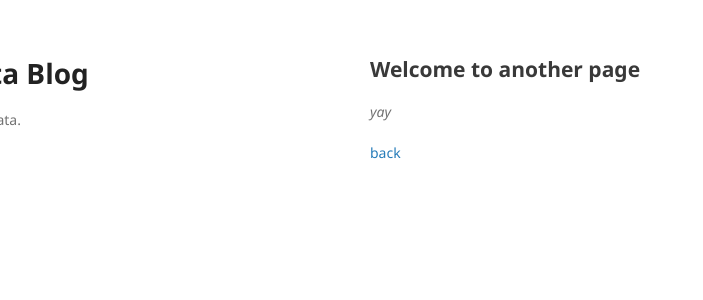
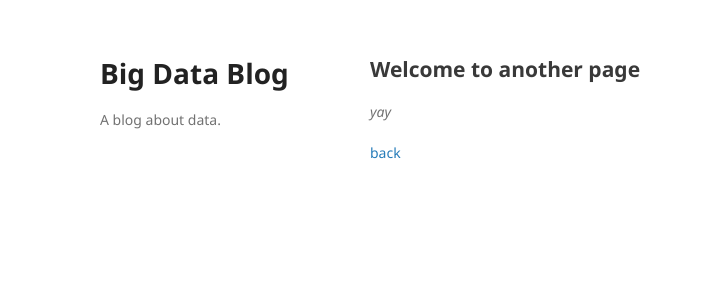
Before and after one commit to benquachtran/bigdatablog, a Jekyll site: the page built from another-page.md, in a window 1280 px wide. Shown: the top 300 px of the page, without its empty margins (0-703 px from the left). Built offline with Jekyll 4.4.1, drawn with Linux system fonts in a browser that asks for light colours; our own code applies the rules of GitHub Pages for plain Markdown files.

Commit message:
Update jekyll-theme-minimal.scss

```diff
--- a/_sass/jekyll-theme-minimal.scss
+++ b/_sass/jekyll-theme-minimal.scss
@@ -109,7 +109,7 @@ header {
   width:270px;
   float:left;
   position:fixed;
-  left:-100px;
+  left:100px;
   -webkit-font-smoothing:subpixel-antialiased;
 }
 
```
